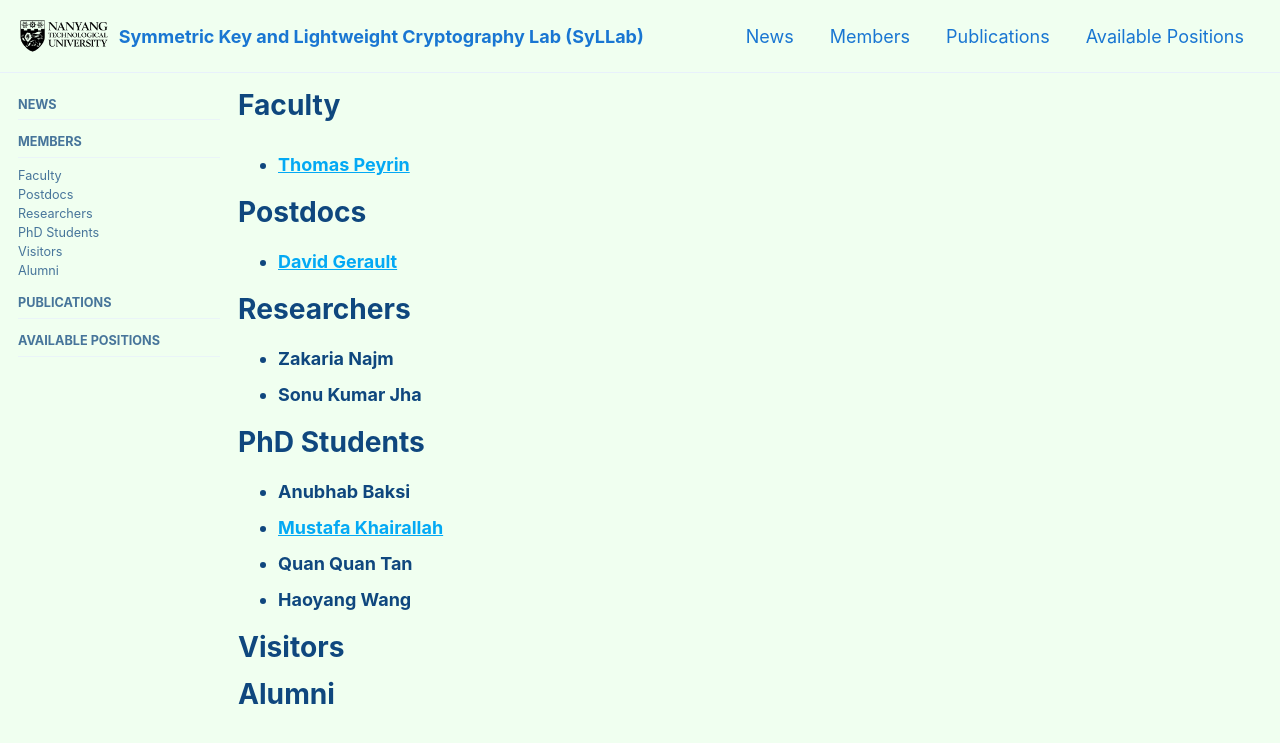
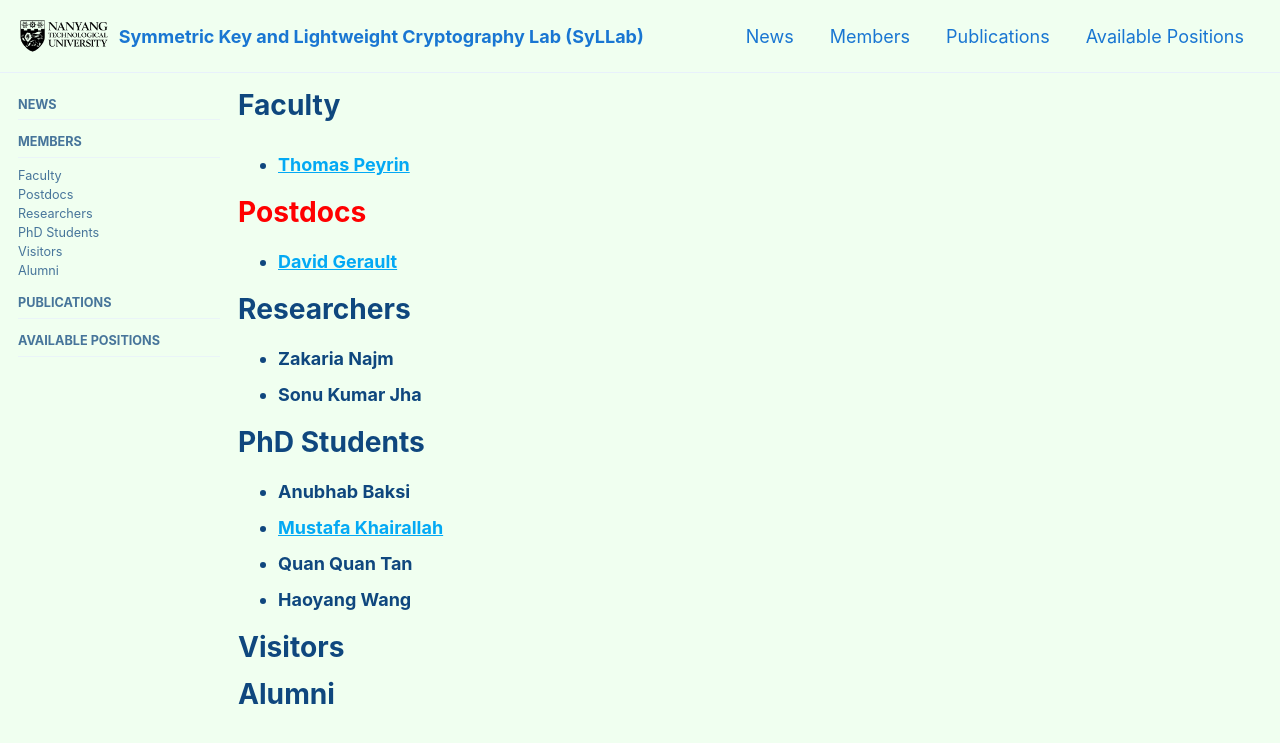
Before and after one commit to thomaspeyrin/web, a Jekyll site: the page built from members.md, in a window 1280 px wide and 900 px high. Shown: the top 743 px of the window. Built offline with Jekyll 4.4.1, drawn with Linux system fonts in a browser that asks for light colours; cached includes are drawn as plain includes; nearby versions of some CDN libraries; our own code applies the rules of GitHub Pages for plain Markdown files.

Commit message:
Update members.md

```diff
--- a/members.md
+++ b/members.md
@@ -7,13 +7,13 @@ sidebar:
 ---
 
 # Faculty
-{: .red}
+{: .myh1}
 
 - **[Thomas Peyrin](https://sites.google.com/site/thomaspeyrin/)**
 
 
 # Postdocs
-{: .red}
+{: .myh1}
 
 - **[David Gerault](http://www.gerault.net/)**
 
```
